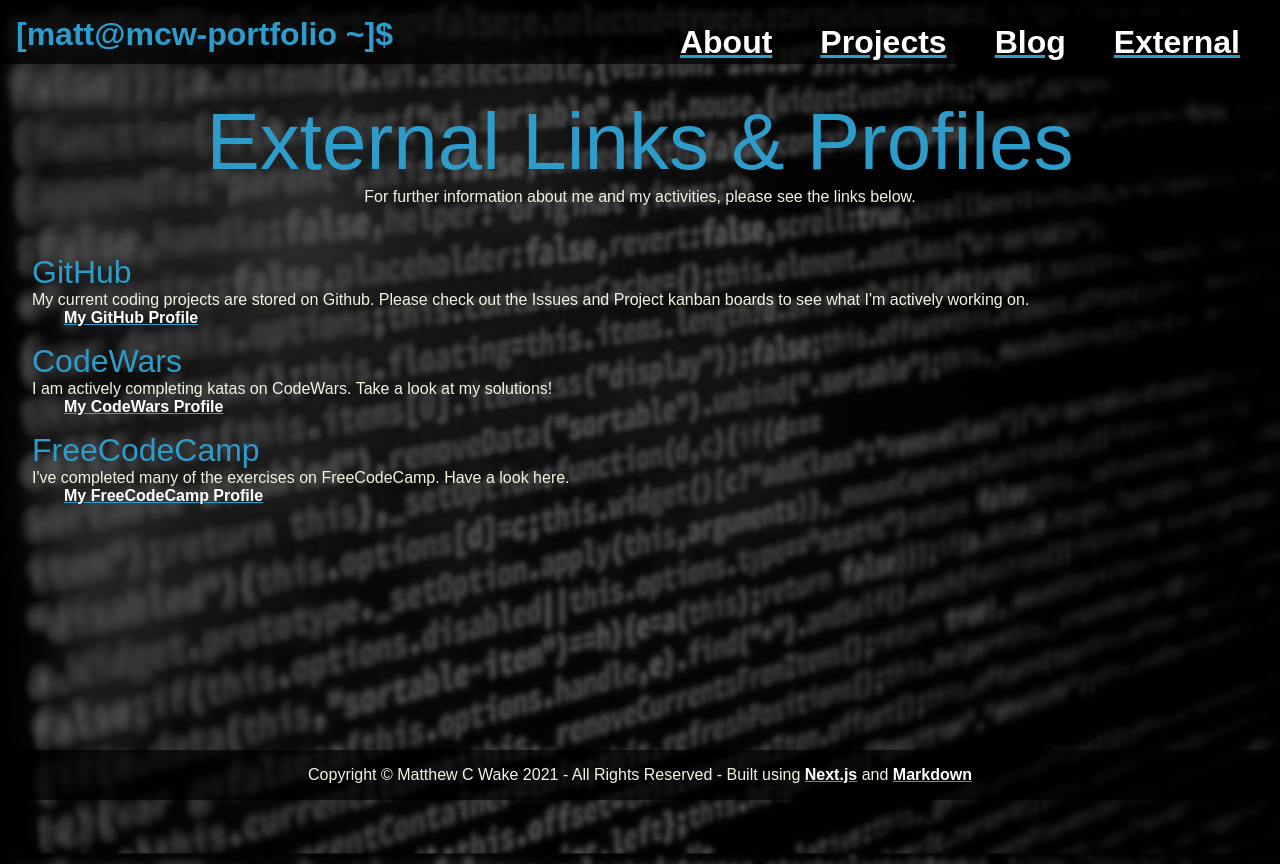
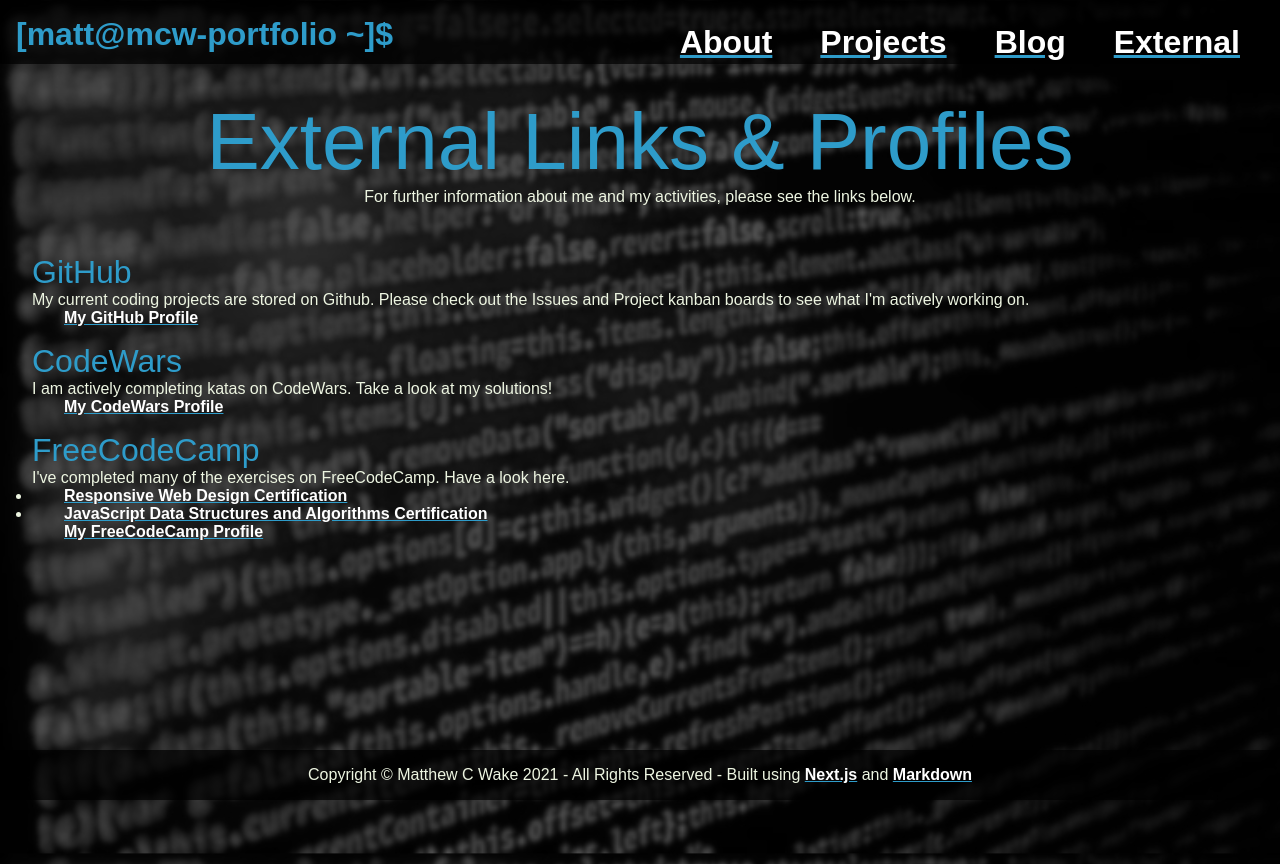
Before and after one commit to mcwake-dev/mcwake-dev.github.io, a Next.js app: page /external in a window 1280 px wide. Built offline with nearby package versions, Linux system fonts and the light colour scheme; a web font is replaced by a local one.

Commit message:
Closes #15. Added new blog entry and FreeCodeCamp certifications.

```diff
--- a/pages/external.js
+++ b/pages/external.js
@@ -40,6 +40,18 @@ export default function External() {
                     <p>
                         I&apos;ve completed many of the exercises on FreeCodeCamp. Have a look here.
                     </p>
+                    <ul>
+                        <li>
+                            <Link href="https://www.freecodecamp.org/certification/fcc2ad59fa6-ae7f-4044-b8f5-8bcc81813930/responsive-web-design">
+                                <a>Responsive Web Design Certification</a>
+                            </Link>
+                        </li>
+                        <li>
+                            <Link href="https://www.freecodecamp.org/certification/fcc2ad59fa6-ae7f-4044-b8f5-8bcc81813930/javascript-algorithms-and-data-structures">
+                                <a>JavaScript Data Structures and Algorithms Certification</a>
+                            </Link>
+                        </li>
+                    </ul>
                     <footer>
                         <Link href="https://www.freecodecamp.org/fcc2ad59fa6-ae7f-4044-b8f5-8bcc81813930">
                             <a>My FreeCodeCamp Profile</a>
```
Also changed, not shown: md/blog_entries/never_give_up.md (added, +18 -0 lines).
